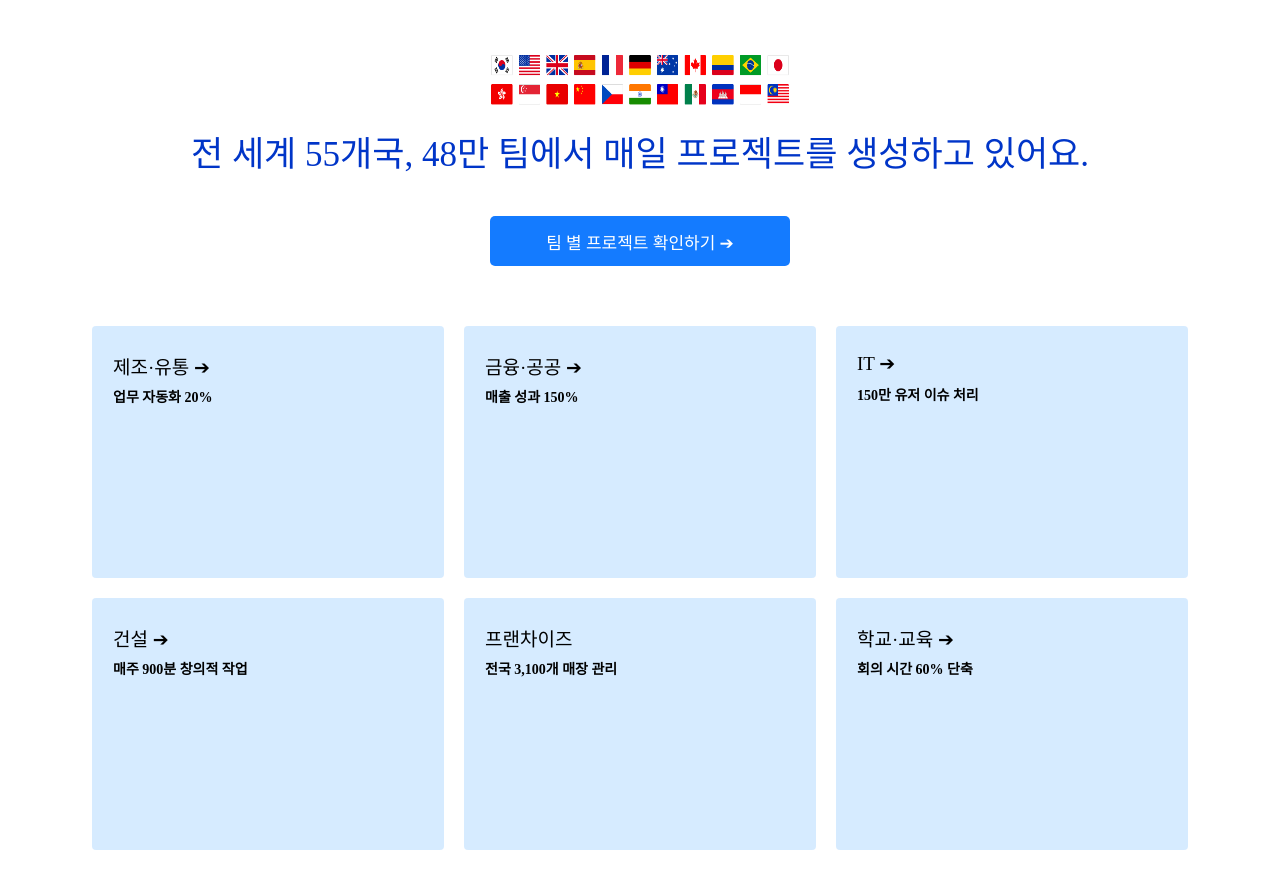
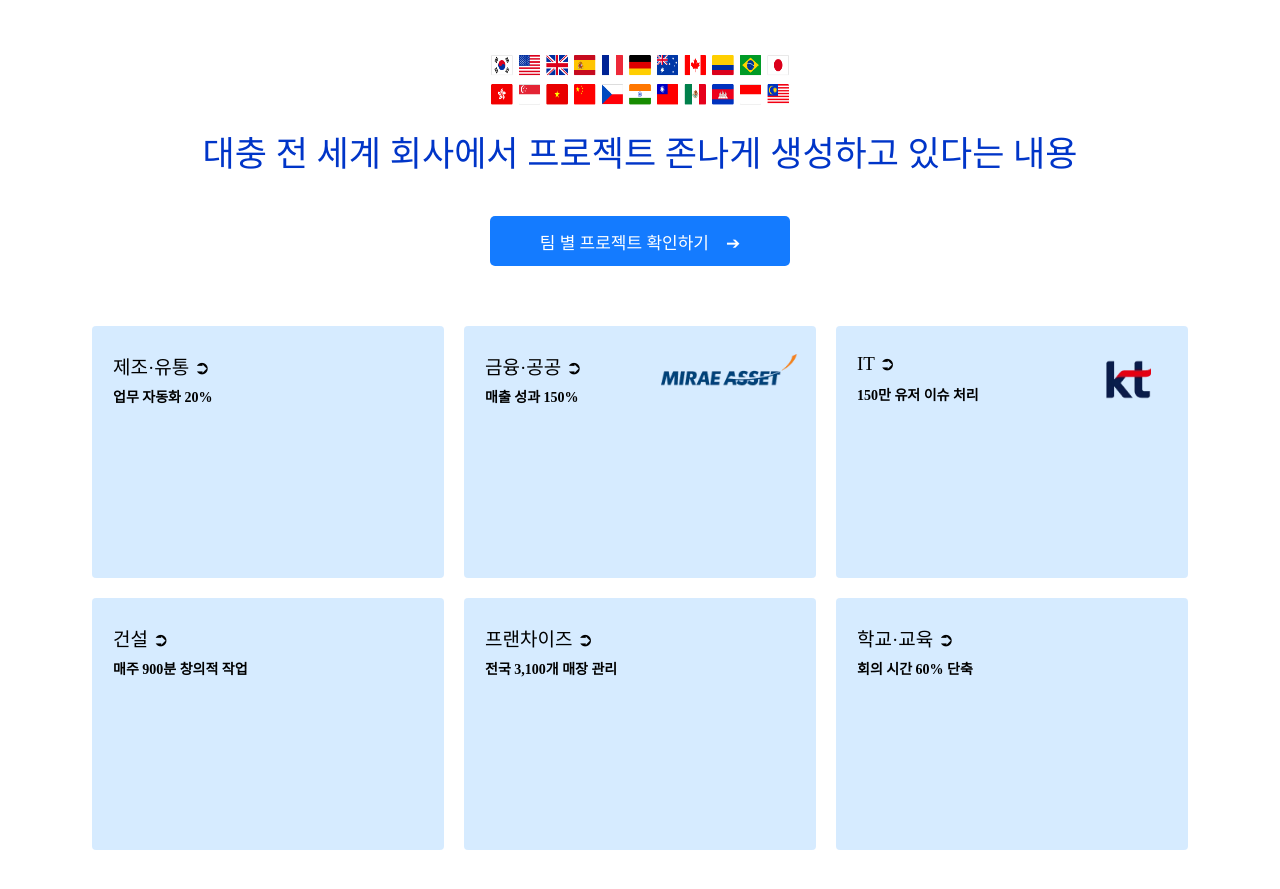
Before and after one commit to saintlucias/WMSG, a React (Create React App) app: page / in a window 1280 px wide. Shown: the part 1040-1929 px from the top of the page. Built offline with nearby package versions, Linux system fonts and the light colour scheme; a web font is replaced by a local one.

Commit message:
image edit

```diff
--- a/src/pages/Center.tsx
+++ b/src/pages/Center.tsx
@@ -94,6 +94,7 @@ const MainContainer = styled.div`
     justify-content: center;
     position: relative;
     margin-top:35px;
+    user-select: none;
 
 `;
 
--- a/src/pages/IntroProject.tsx
+++ b/src/pages/IntroProject.tsx
@@ -2,6 +2,8 @@ import React from 'react';
 import styled from 'styled-components';
 import FlagsIcon from '../images/Flags.png';
 import '../css/font.css';
+import KT from '../images/kt.webp';
+import Mirae from '../images/mirae.webp';
 
 
 const IntroProject: React.FC = () => {
@@ -10,45 +12,51 @@ const IntroProject: React.FC = () => {
         <IntroContainer>
             <SetContainer>
                 <FlagsIconImage src={FlagsIcon} alt="No image." />
-                <Normalspan>전 세계 55개국, 48만 팀에서 매일 프로젝트를 생성하고 있어요.</Normalspan>
-                <GoProjectBtn>팀 별 프로젝트 확인하기 ➔</GoProjectBtn>
+                <Normalspan>대충 전 세계 회사에서 프로젝트 존나게 생성하고 있다는 내용</Normalspan>
+                <GoProjectBtn>팀 별 프로젝트 확인하기　➔</GoProjectBtn>
             </SetContainer>
             <CompanyContainer>
                 <AdCompany>
                     <PositionDiv>
-                        <Category>제조·유통  ➔</Category>
+                        <Category>제조·유통  ➲</Category>
                         <SubTitle>업무 자동화 20%</SubTitle>
                     </PositionDiv>
                 </AdCompany>
                 <AdCompany>
                     <PositionDiv>
-                        <Category>금융·공공  ➔</Category>
+                        <Category>금융·공공  ➲</Category>
                         <SubTitle>매출 성과 150%</SubTitle>
                     </PositionDiv>
+                    <ImgboxMirae>
+                        <Imgbox src={Mirae} alt="No image."/>
+                    </ImgboxMirae>
                 </AdCompany>
                 <AdCompany>
                     <PositionDiv>
-                        <Category>IT  ➔</Category>
+                        <Category>IT ➲</Category>
                         <SubTitle>150만 유저 이슈 처리</SubTitle>
                     </PositionDiv>
+                    <Imgsbox>
+                        <Imgbox src={KT} alt="No image."/>
+                    </Imgsbox>
                 </AdCompany>
             </CompanyContainer>
             <CompanyContainer>
                 <AdCompany>
                     <PositionDiv>
-                        <Category>건설  ➔</Category>
+                        <Category>건설 ➲</Category>
                         <SubTitle>매주 900분 창의적 작업</SubTitle>
                     </PositionDiv>
                 </AdCompany>
                 <AdCompany>
                     <PositionDiv>
-                        <Category>프랜차이즈</Category>
+                        <Category>프랜차이즈 ➲</Category>
                         <SubTitle>전국 3,100개 매장 관리</SubTitle>
                     </PositionDiv>
                 </AdCompany>
                 <AdCompany>
                     <PositionDiv>
-                        <Category>학교·교육  ➔</Category>
+                        <Category>학교·교육  ➲</Category>
                         <SubTitle>회의 시간 60% 단축</SubTitle>
                     </PositionDiv>
                 </AdCompany>
@@ -63,6 +71,7 @@ const IntroContainer = styled.div`
     width:100%;
     height:1000px;
     position: absolute;
+    user-select: none;
 `;
 
 const SetContainer = styled.div`
@@ -85,7 +94,7 @@ const PositionDiv = styled.div`
     margin-left:20px;
 `;
 const AdCompany = styled.div`
-    position:relative;
+    display: flex;
     width:350px;
     height:250px;
     background-color:rgba(50, 153, 255, 0.2);
@@ -94,12 +103,29 @@ const AdCompany = styled.div`
     cursor: pointer;
     margin-right:10px;
     margin-left:10px;
+    min-width: 250px;
 
     &:hover {
         border: 1px ridge rgba(50, 183, 255, 0.55);
         background-color:rgba(50, 183, 255, 0.25);
         color:rgba(50, 53, 255, 1);
     }
+`;
+const Imgsbox = styled.div`
+    position:relative;
+    height:60px;
+    top:20px;
+    left:40px;
+
+`;
+const Imgbox = styled.img`
+    height:65px;
+`;
+const ImgboxMirae = styled.div`
+    position: relative;
+    top:15px;
+    left:75px;
+    height:65px;
 `;
 
 const FlagsIconImage = styled.img`
--- a/src/pages/Tab.tsx
+++ b/src/pages/Tab.tsx
@@ -50,6 +50,7 @@ const FixedDiv = styled.div`
     position:fixed;
     font-family: sh_Bold;
     z-index:9999;
+    user-select: none;
 `;
 const AdContainer = styled.div`
     display: flex;
```
Also changed, not shown: src/images/kt.webp (added), src/images/mirae.webp (added).
